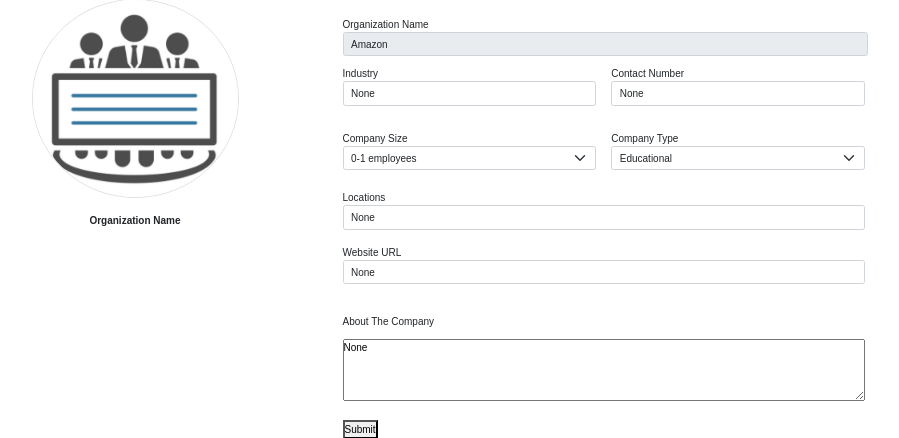
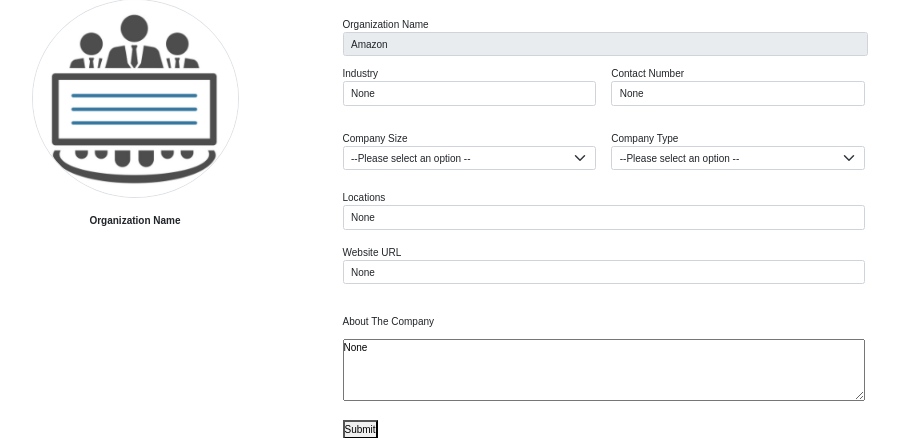
Before and after one commit to swetha-thomas/IT254_NITKLinkedIn, a Django app: page /organization/editOrgProfile/ in a window 1280 px wide. Shown: the part 213-651 px from the top of the page, without its empty margins (125-1024 px from the left). Run offline with Django 4.2, Linux system fonts and the light colour scheme; a user stored in the database is signed in; data comes from the database, SQL or seed files in the repository; both versions use the stored data as it was after the commit.

Commit message:
Fixed select in org profile

```diff
--- a/NITK_LINKEDIN/organization/views.py
+++ b/NITK_LINKEDIN/organization/views.py
@@ -17,15 +17,36 @@ def organizationEditProfile(request):
     website_url = request.POST["web_url"]
     contact_no = request.POST["contact"]
     desc = request.POST["aboutme"]
+
     Organization.objects.filter(user=request.user).update(industry=industry, company_size=company_size, company_type=company_type, locations=locations, website_url=website_url, contact_no=contact_no, company_desc=desc)
     return redirect('organizationProfile')
 
   elif request.method == 'GET':
     org=Organization.objects.get(user=request.user)
+    company_size_list=["0-1 employees","2-10 employees","11-50 employees","51-200 employees","201-500 employees","501-1000 employees","1001-5000 employees","5001-10000 employees","10001+ employees"]
+    if org.company_size==None:
+      company_size_selected = " --Please select an option --"
+      company_size_list.insert(0,company_size_selected)
+    else:
+      company_size_selected = org.company_size
+      ind = company_size_list.index(company_size_selected)
+      company_size_list.insert(0,company_size_selected)
+      company_size_list.pop(ind+1)
+
+    company_type_list=["Educational","Government Agency","Non profit","Partnership","Privately held","Public Company","Self Employeed","Self Owned"]
+    if org.company_type==None:
+      company_type_selected = " --Please select an option --"
+      company_type_list.insert(0,company_type_selected)
+    else:
+      company_type_selected = org.company_type
+      ind = company_type_list.index(company_type_selected)
+      company_type_list.insert(0,company_type_selected)
+      company_type_list.pop(ind+1)
+
     return render(request, 'edit_myorg_profile.html',
       {'orgName':org.org_name, 'industry':org.industry, 'company_size':org.company_size,
       'company_type': org.company_type, 'locations':org.locations, 'web_url': org.website_url,
-      'contact_no': org.contact_no, 'desc':org.company_desc})
+      'contact_no': org.contact_no, 'desc':org.company_desc, 'size_list':company_size_list, 'type_list':company_type_list})
 
 def organizationJobs(request):
   return render(request, 'organization_jobs.html')
--- a/NITK_LINKEDIN/templates/edit_myorg_profile.html
+++ b/NITK_LINKEDIN/templates/edit_myorg_profile.html
@@ -132,28 +132,23 @@
                               <div class="col-md-5">
                                   <label for="company_size">Company Size</label>
                                   <select id="company_size" value = "{{company_size}}" name="company_size" class="form-select">
-                                    <option value="0-1 employees">0-1 employees</option>
-                                    <option value="2-10 employees">2-10 employees</option>
-                                    <option value="11-50 employees">11-50 employees</option>
-                                    <option value="51-200 employees">51-200 employees</option>
-                                    <option value="201-500 employees">201-500 employees</option>
-                                    <option value="501-1000 employees">501-1000 employees</option>
-                                    <option value="1001-5000 employees">1001-5000 employees</option>
-                                    <option value="5001-10000 employees">5001-10000 employees</option>
-                                    <option value="10001+ employees">10001+ employees</option>
+                                    <option value="{{ size_list | first }}" selected>{{ size_list | first }}</option>
+                                    {% for row in size_list %}
+                                    {% if not forloop.first %}
+                                    <option value="{{row}}">{{ row }}</option>
+                                    {% endif %}
+                                    {% endfor %}
                                   </select>
                                 </div>
                               <div class="col-md-5">
                                 <label for="company_type">Company Type</label>
                                 <select id="company_type" value="{{company_type}}" name="company_type" class="form-select">
-                                  <option value="Educational">Educational</option>
-                                  <option value="Government Agency">Government Agency</option>
-                                  <option value="Non profit">Non profit</option>
-                                  <option value="Partnership">Partnership</option>
-                                  <option value="Privately held">Privately held</option>
-                                  <option value="Public Company">Public Company</option>
-                                  <option value="Self Employeed">Self Employeed</option>
-                                  <option value="Self Owned">Self Owned</option>
+                                  <option value="{{ type_list | first }}" selected>{{ type_list | first }}</option>
+                                  {% for row in type_list %}
+                                  {% if not forloop.first %}
+                                  <option value="{{row}}">{{ row }}</option>
+                                  {% endif %}
+                                  {% endfor %}
                                 </select>
                               </div>
                               <p></p><p></p>
```
Also changed, not shown: NITK_LINKEDIN/db.sqlite3.
